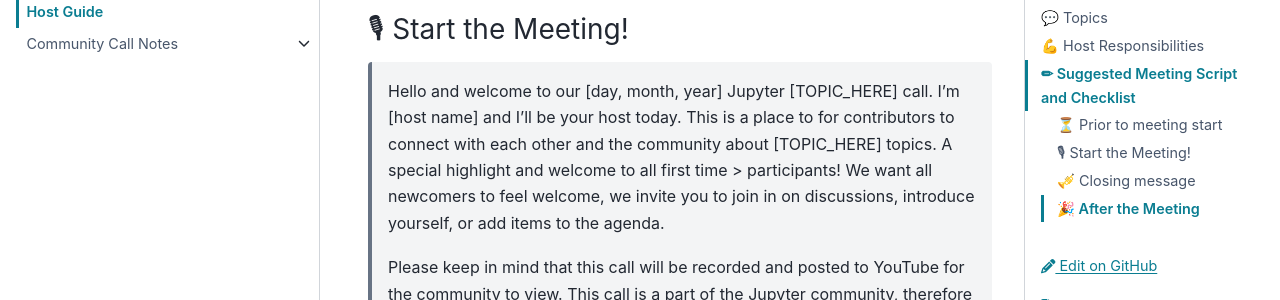
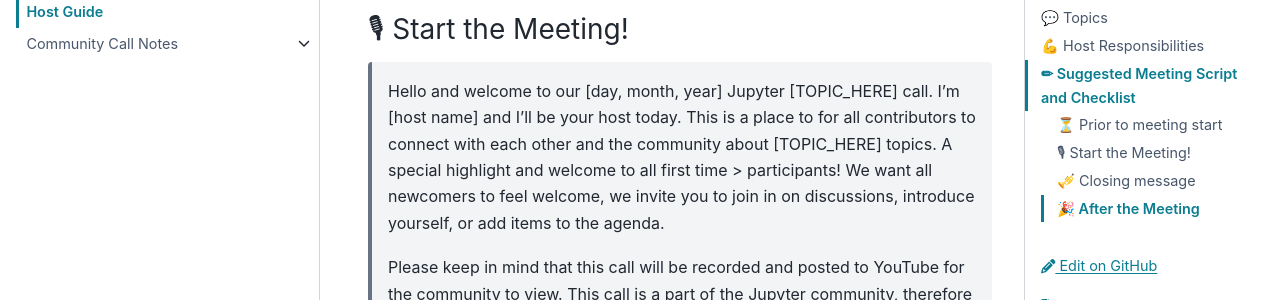
Before and after one commit to jupyter/jupyter, a Sphinx documentation site: the page built from docs/source/community/host-guide.md, in a window 1280 px wide and 900 px high, scrolled down 2550 px. Shown: the part 179-479 px from the top of the window. Built offline with Sphinx 7.4.7 and the PyData theme 0.15.4, drawn with Linux system fonts in a browser that asks for light colours; pages that are not in the unit, such as notebooks, are missing from menus.

Commit message:
Add word to clarify that not just code contributors are welcome

```diff
--- a/docs/source/community/host-guide.md
+++ b/docs/source/community/host-guide.md
@@ -80,7 +80,7 @@
 
 > Hello and welcome to our [day, month, year] Jupyter [TOPIC_HERE] call. I’m
 > [host name] and I’ll be your host today.
-> This is a place to for contributors to connect with each other
+> This is a place to for all contributors to connect with each other
 > and the community about [TOPIC_HERE] topics. A special highlight and welcome to all first time > participants! We want all newcomers to feel
 > welcome, we invite you to join in on discussions, introduce yourself,
 > or add items to the agenda.
```
